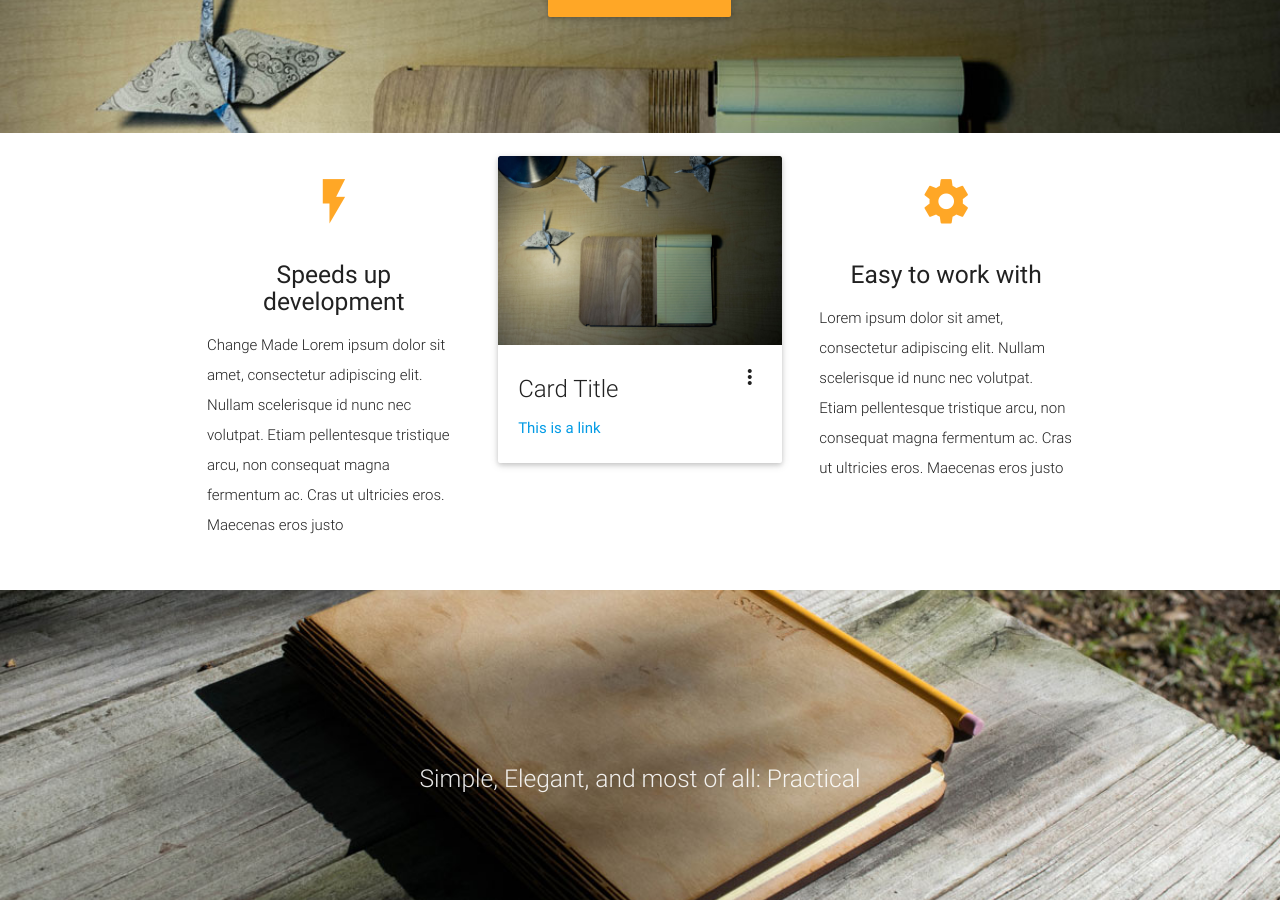
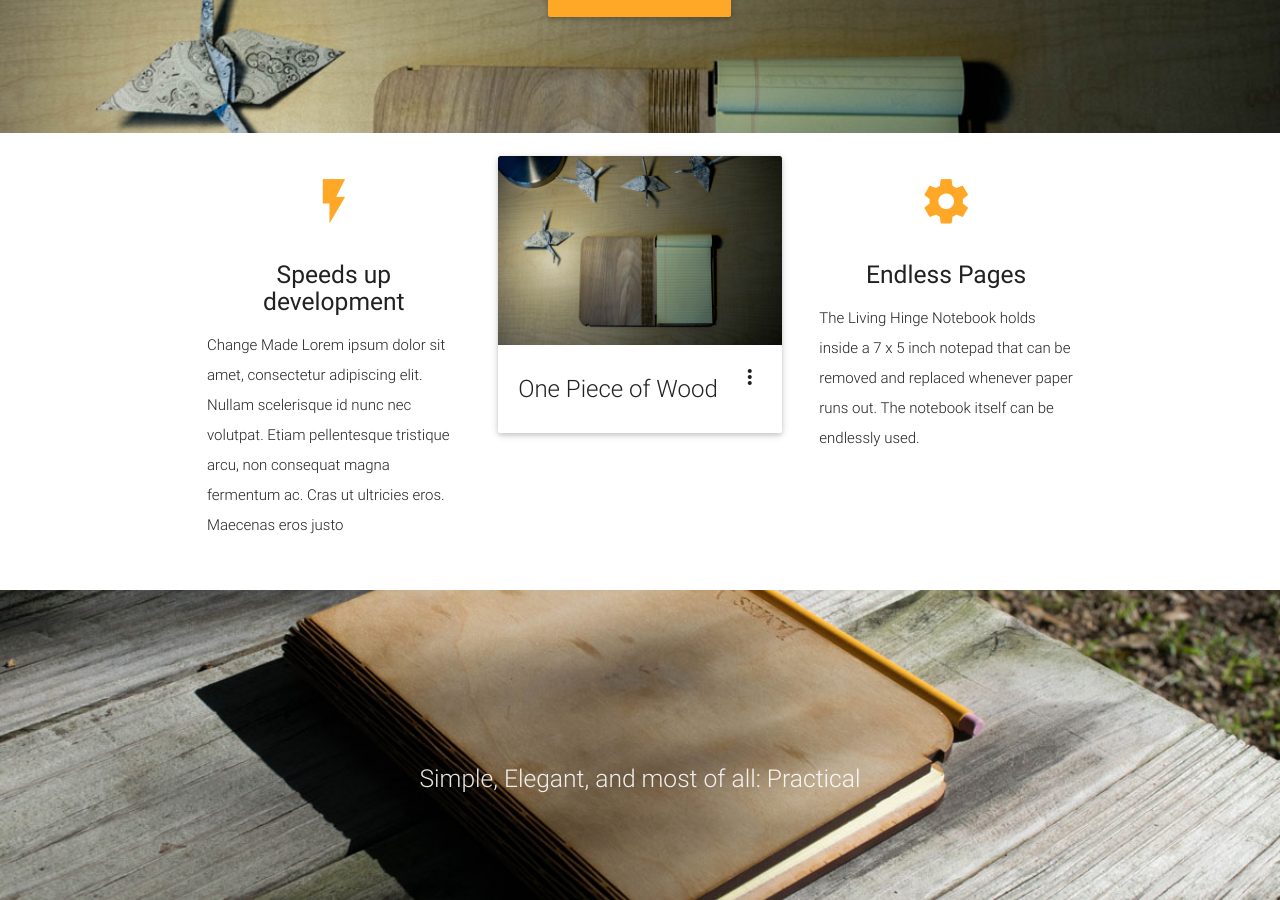
Before and after one commit to dfarice/notebook, a Jekyll site: the page built from index.html, in a window 1280 px wide and 900 px high, scrolled down 311 px. Built offline with Jekyll 4.4.1, drawn with Linux system fonts in a browser that asks for light colours; nearby versions of some CDN libraries.

Commit message:
Card Title, Easy to Work With
Updated the text with the card title and text inside, also wrote some of
the "Easy to Work With text"

```diff
--- a/index.html
+++ b/index.html
@@ -41,12 +41,14 @@ layout: default
             <img class="activator" src="{{ "/assets/images/desk.jpg" | prepend: site.baseurl }}">
           </div>
           <div class="card-content">
-            <span class="card-title activator grey-text text-darken-4">Card Title<i class="material-icons right">more_vert</i></span>
-            <p><a href="#">This is a link</a></p>
+            <span class="card-title activator grey-text text-darken-4">One Piece of Wood<i class="material-icons right">more_vert</i></span>
+            <!--<p><a href="#">This is a link</a></p>-->
           </div>
           <div class="card-reveal">
-            <span class="card-title grey-text text-darken-4">Card Title<i class="material-icons right">close</i></span>
-            <p>Here is some more information about this product that is only revealed once clicked on.</p>
+            <span class="card-title grey-text text-darken-4">One Piece of Wood<i class="material-icons right">close</i></span>
+            <p>The Living Hinge Notebook, designed by Rice University student Mac Lockard, is an incredible feat of engineering and design. The notebook is laser cut from a single piece of quality wood using a 'living hinge' method that gives the hinge the flexibility of a traditional notebook.</p>
+              <br />
+            <p>The wood itself is durable. Whether crammed in backpacks or bathed in coffee, the notebook maintains its initial level of quality and useablility, something that other notebooks can't claim.</p>
           </div>
         </div>
       </div>
@@ -54,9 +56,9 @@ layout: default
       <div class="col s12 m4">
         <div class="icon-block">
           <h2 class="center orange-text text-lighten-1"><i class="material-icons">settings</i></h2>
-          <h5 class="center">Easy to work with</h5>
+          <h5 class="center">Endless Pages</h5>
 
-          <p class="light">Lorem ipsum dolor sit amet, consectetur adipiscing elit. Nullam scelerisque id nunc nec volutpat. Etiam pellentesque tristique arcu, non consequat magna fermentum ac. Cras ut ultricies eros. Maecenas eros justo</p>
+          <p class="light">The Living Hinge Notebook holds inside a 7 x 5 inch notepad that can be removed and replaced whenever paper runs out. The notebook itself can be endlessly used. </p>
         </div>
       </div>
     </div>
```
